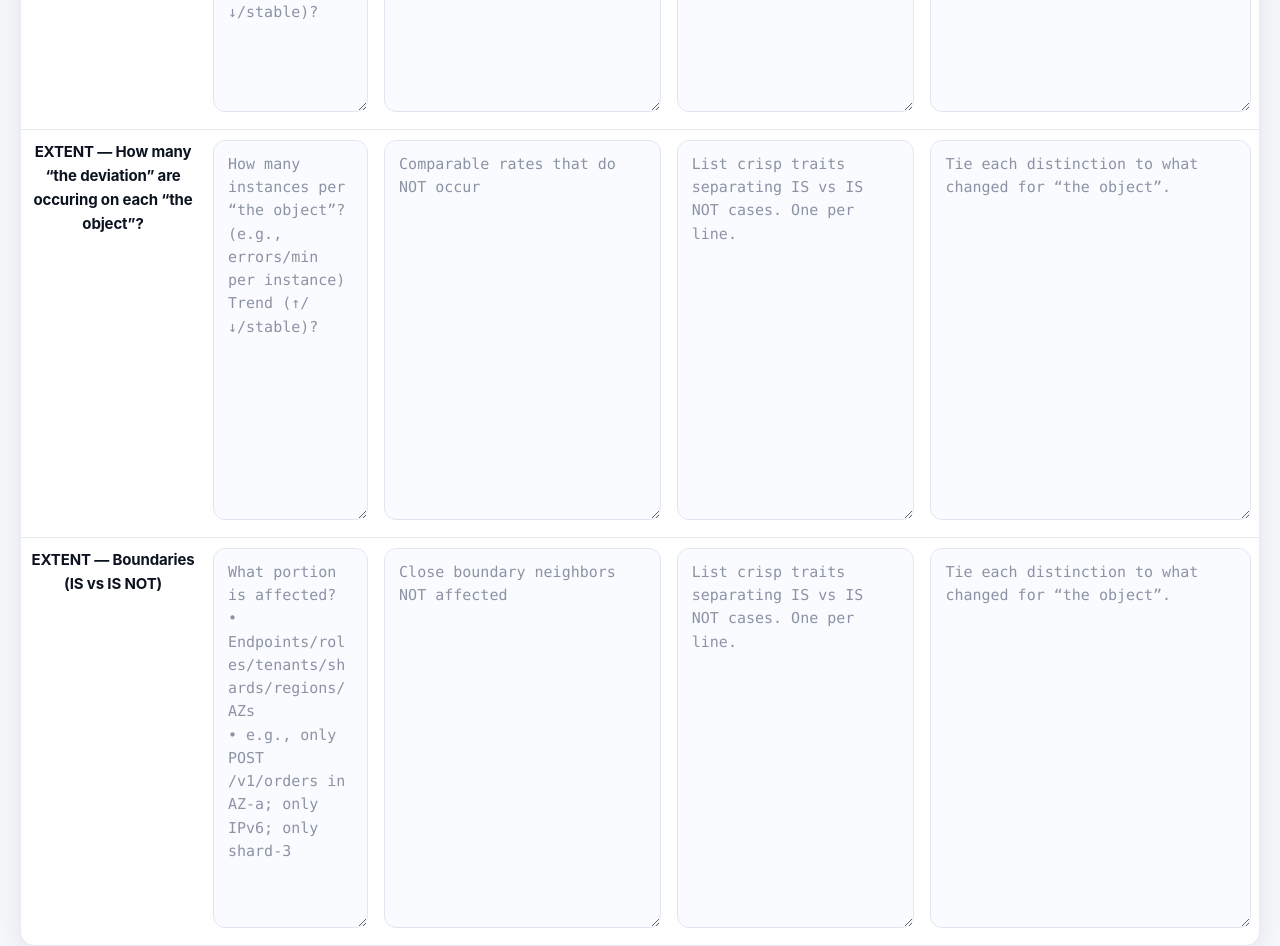
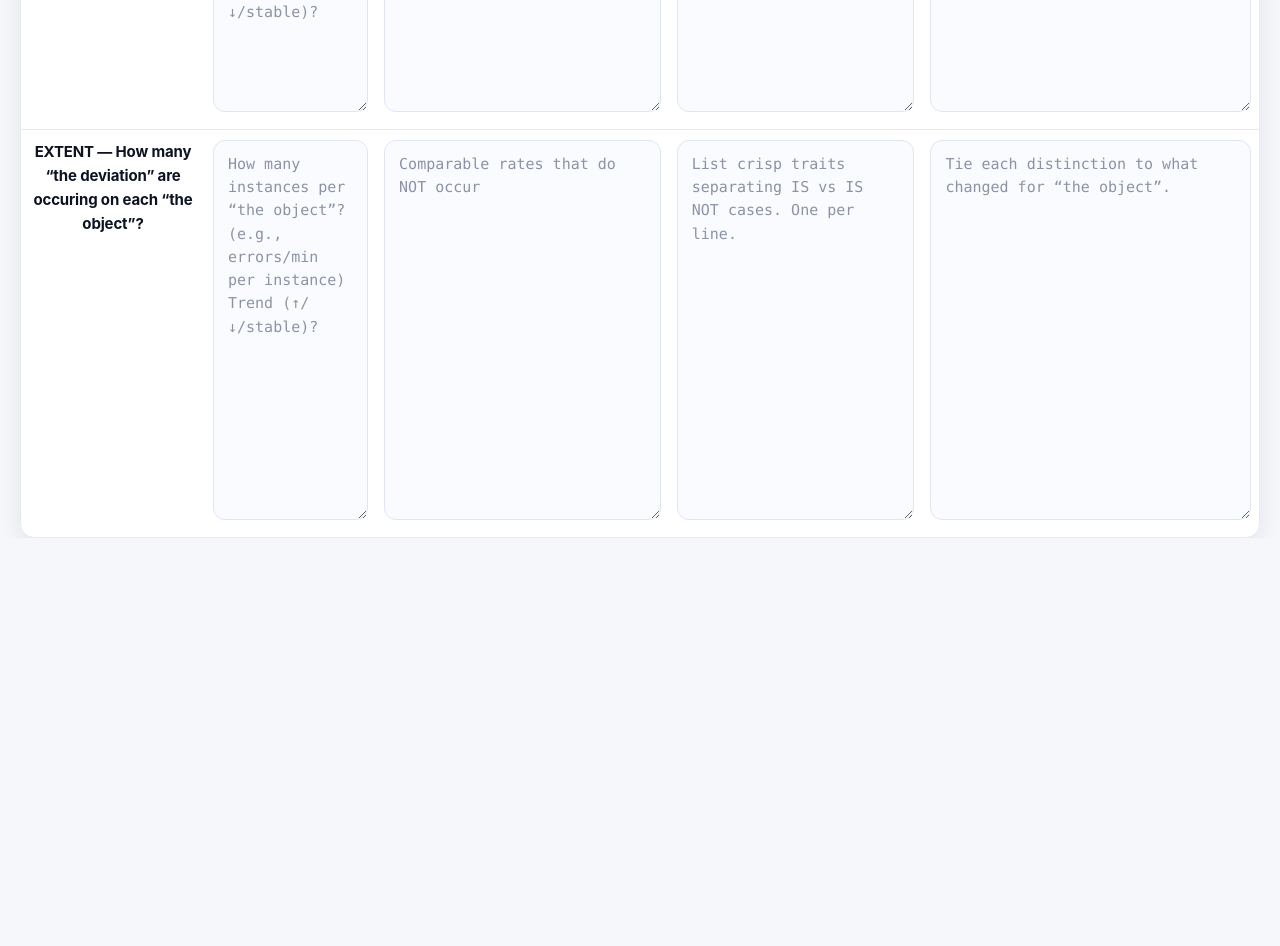
Before and after one commit to MajorIncident/Intake, a plain HTML site: page ktintake.html in a window 1280 px wide. Shown: the part 5300-6246 px from the top of the page. After the commit the page ends 5838 px from the top, so only its background shows below. Drawn offline with Linux system fonts and the light colour scheme.

Commit message:
Update ktintake.html
Fixed extra extent

```diff
--- a/ktintake.html
+++ b/ktintake.html
@@ -369,13 +369,6 @@ const ROWS = [
     notPH:
       "Comparable rates that do NOT occur"
   },
-  {
-    q: "EXTENT — Boundaries (IS vs IS NOT)",
-    isPH:
-      "What portion is affected?\n• Endpoints/roles/tenants/shards/regions/AZs\n• e.g., only POST /v1/orders in AZ-a; only IPv6; only shard-3",
-    notPH:
-      "Close boundary neighbors NOT affected"
-  }
 ];
 
 /* [rows] end */
```
